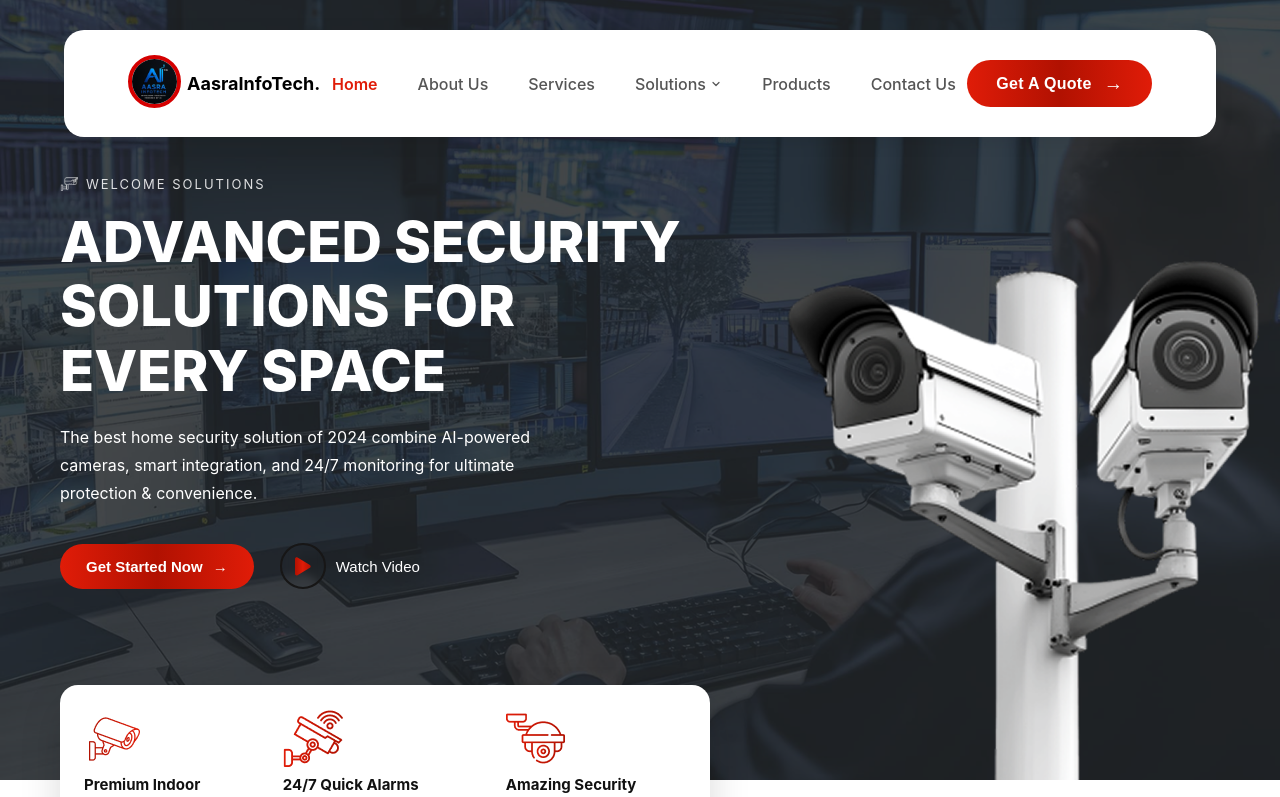
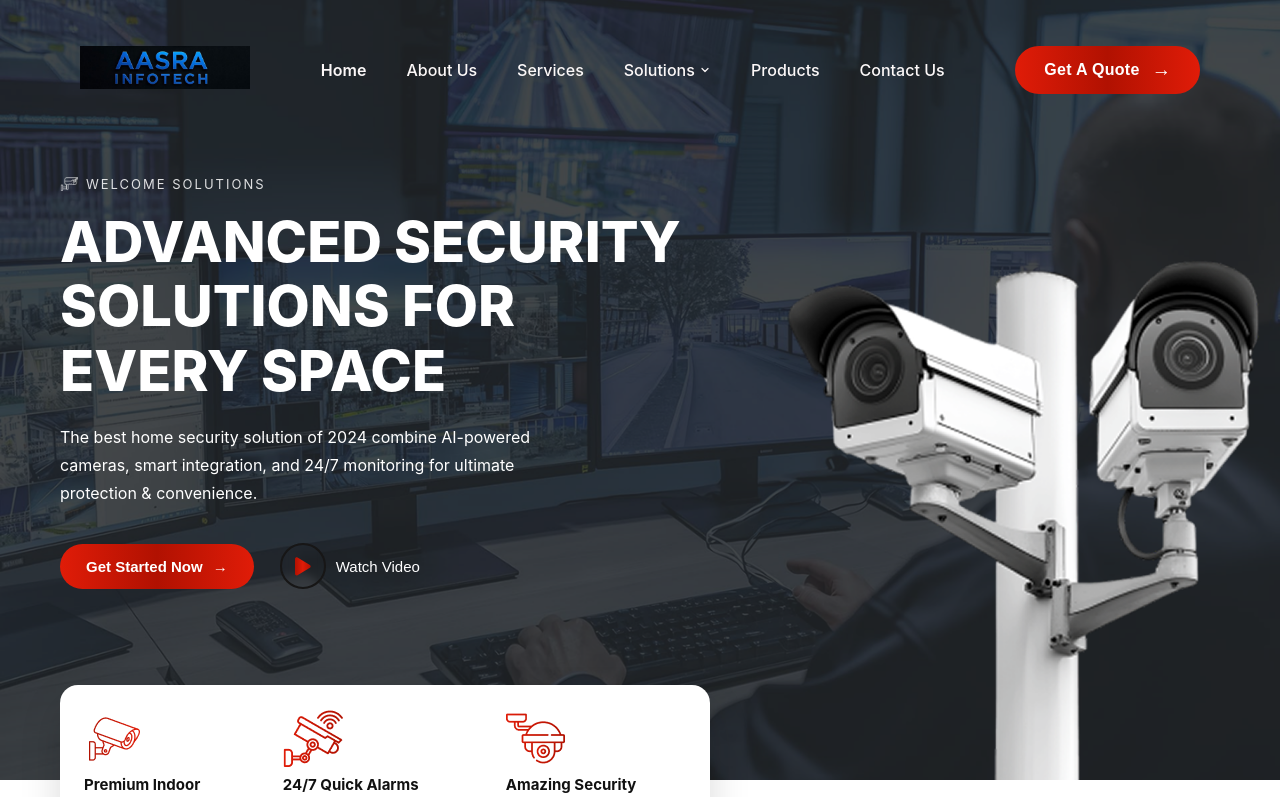
Before and after one commit to LaviSaini/camapp, a React (Create React App) app: page / in a window 1280 px wide. Shown: the top 797 px of the page. Built offline with nearby package versions, Linux system fonts and the light colour scheme.

Commit message:
header changes

```diff
--- a/src/components/Header.css
+++ b/src/components/Header.css
@@ -17,13 +17,12 @@
 
 .header-container {
   margin: 0 auto;
-  padding: 1.5rem 2rem;
+  padding: 1rem;
   display: flex;
   justify-content: space-between;
   align-items: center;
-  background-color: #ffffff;
+  background-color: transparent;
   border-radius: 20px;
-  box-shadow: 0 4px 20px rgba(0, 0, 0, 0.08);
 }
 
 /* Logo */
@@ -35,9 +34,7 @@
 }
 
 .logo .lgimage img{
-  width: 45px;
-  border-radius: 50%;
-  border: 4px solid #d40000;
+  width: 170px;
 }
 .logo h4{
   font-size: 18px;
@@ -70,7 +67,7 @@
 
 .nav-link {
   text-decoration: none;
-  color: #555;
+  color: #fcf8f8;
   font-weight: 500;
   font-size: 1rem;
   transition: color 0.3s ease;
@@ -79,11 +76,11 @@
 }
 
 .nav-link:hover {
-  color: #E01C08;
+  color: #fcf8f8;
 }
 
 .nav-link.active {
-  color: #E01C08;
+  color: #fcf8f8;
   font-weight: 600;
 }
 
@@ -144,7 +141,7 @@
   display: block;
   width: 100%;
   height: 3px;
-  background-color: #333;
+  background-color: #f7f5f5;
   border-radius: 2px;
   transition: all 0.3s ease;
 }
@@ -199,10 +196,8 @@
 }
 
 .mobile-logo img{
-  width: 50px;
+  width: 210px;
   height: 50px;
-  border-radius: 50%;
-  border: 4px solid #d40000;
 }
 
 .mobile-nav-links {
@@ -281,7 +276,7 @@
 /* Responsive Design */
 @media (min-width: 1024px) {
   .header-container {
-    padding: 1.2rem 3rem;
+    padding: 1rem;
     margin-left: 3rem;
     margin-right: 3rem;
   }
@@ -309,7 +304,7 @@
 
 @media (min-width: 1024px) {
   .header-container {
-    padding: 1.2rem 4rem;
+    padding: 1rem;
     margin-left: 4rem;
     margin-right: 4rem;
   }
--- a/src/components/Header.js
+++ b/src/components/Header.js
@@ -1,7 +1,7 @@
 // Header.jsx
 import React, { useEffect, useState } from 'react';
 import './Header.css';
-import logoIcon from "../assets/images/aasraLogo.jpeg";
+import logoIcon from "../assets/images/asralogo.jpeg";
 import { NavLink, useNavigate } from "react-router-dom";
 import circle from "../assets/images/circle.png";
 
@@ -44,7 +44,7 @@
           <span className="lgimage">
             <img src={logoIcon} alt="Circle" />
           </span>
-          <h4>AasraInfoTech.</h4>
+          {/* <h4>AasraInfoTech.</h4> */}
         </div>
 
         <nav className="desktop-nav">
@@ -170,7 +170,6 @@
           <nav className="mobile-nav-content">
             <div className="mobile-logo">
               <img src={logoIcon} alt="AasraInfoTech Logo" className="logo-img" />
-              <h4>AasraInfoTech.</h4>
             </div>
             <ul className="mobile-nav-links">
               <li>
```
Also changed, not shown: src/assets/images/asralogo.jpeg (added).
